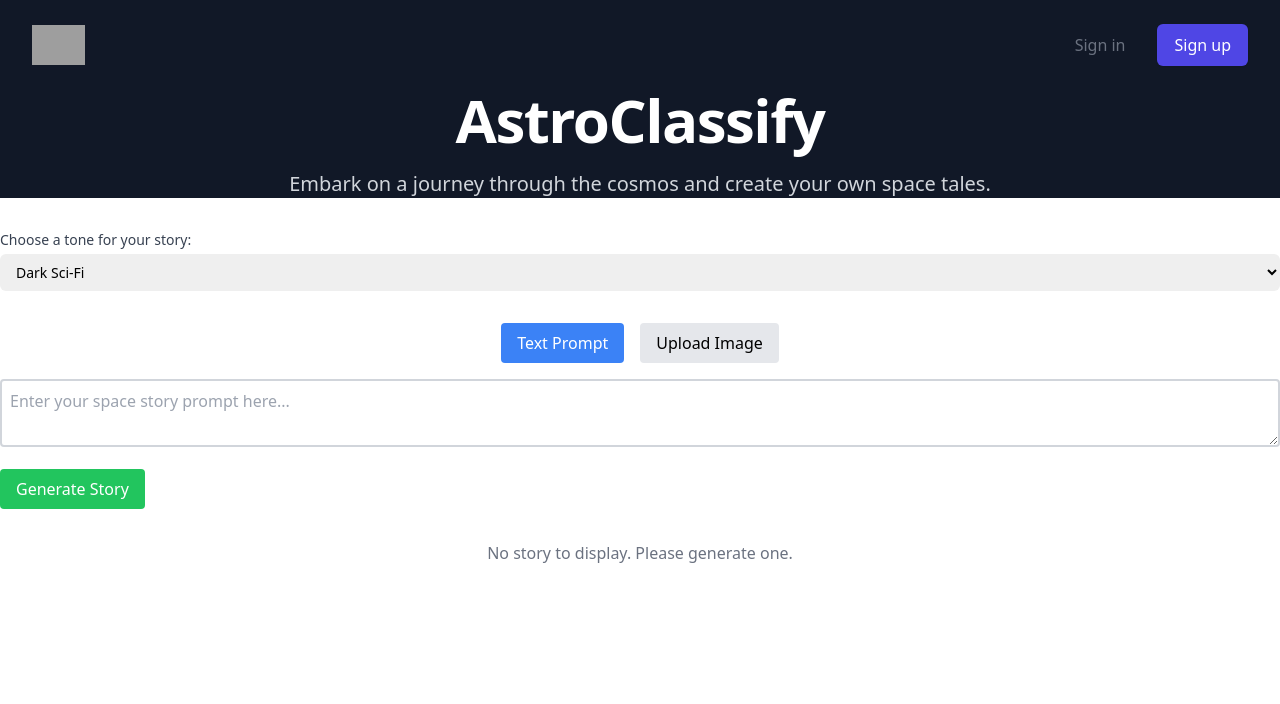
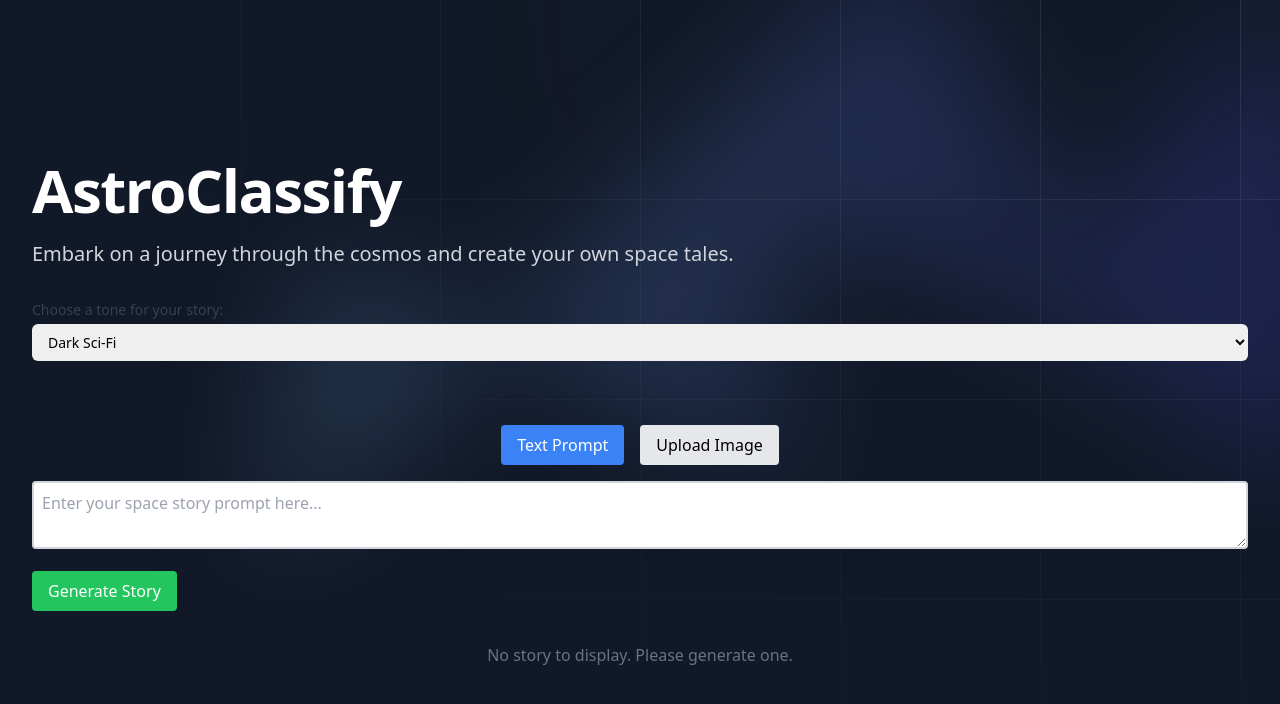
Before and after one commit to ryanhaticus/astrostory, a Next.js app: page / in a window 1280 px wide. Shown: the top 704 px of the page. Built offline with nearby package versions, Linux system fonts and the light colour scheme; grey boxes are pictures that could not be loaded.

Commit message:
feat: improved header

```diff
--- a/src/components/Header.tsx
+++ b/src/components/Header.tsx
@@ -1,6 +1,3 @@
-// components/Header.tsx
-//import { ChevronRightIcon } from '@heroicons/react/20/solid';
-
 interface HeaderProps {
   title: string;
   subtitle: string;
@@ -8,44 +5,14 @@ interface HeaderProps {
 
 const Header: React.FC<HeaderProps> = ({ title, subtitle }) => {
   return (
-    <div className="relative bg-gray-900">
-      {/* ... SVG background and decorative elements ... */}
-      <div className="relative z-10 mx-auto max-w-7xl px-4 sm:px-6 lg:px-8">
-        <div className="flex justify-between items-center py-6 md:justify-start md:space-x-10">
-          <div className="flex justify-start lg:w-0 lg:flex-1">
-            <a href="#">
-              <span className="sr-only">Your Company</span>
-              <img
-                className="h-8 w-auto sm:h-10"
-                src="https://tailwindui.com/img/logos/mark.svg?color=indigo&shade=500"
-                alt=""
-              />
-            </a>
-          </div>
-          <div className="hidden md:flex items-center justify-end md:flex-1 lg:w-0">
-            <a href="#" className="whitespace-nowrap text-base font-medium text-gray-500 hover:text-gray-900">
-              Sign in
-            </a>
-            <a
-              href="#"
-              className="ml-8 whitespace-nowrap inline-flex items-center justify-center px-4 py-2 border border-transparent rounded-md shadow-sm text-base font-medium text-white bg-indigo-600 hover:bg-indigo-700"
-            >
-              Sign up
-            </a>
-          </div>
-        </div>
-      </div>
-      <div className="mx-auto max-w-7xl px-4 sm:px-6">
-        <div className="text-center">
-          <h1 className="text-4xl tracking-tight font-extrabold text-white sm:text-5xl md:text-6xl">
-            <span className="block xl:inline">{title}</span>
-          </h1>
-          <p className="mt-3 max-w-md mx-auto text-base text-gray-300 sm:text-lg md:mt-5 md:text-xl md:max-w-3xl">
-            {subtitle}
-          </p>
-        </div>
-      </div>
-    </div>
+    <>
+      <h1 className="text-4xl tracking-tight font-extrabold text-white sm:text-5xl md:text-6xl">
+        {title}
+      </h1>
+      <p className="mt-3 text-base text-gray-300 sm:text-lg md:mt-5 md:text-xl">
+        {subtitle}
+      </p>
+    </>
   );
 };
 
--- a/src/pages/index.tsx
+++ b/src/pages/index.tsx
@@ -1,49 +1,88 @@
-import React, { useState } from 'react';
-import Header from '../components/Header';
-import StoryInput from '../components/StoryInput';
-import StoryDisplay from '../components/StoryDisplay';
-import ToneSelection from '../components/ToneSelection'; // Import the ToneSelection component
+import React, { useState } from "react";
+import Header from "../components/Header";
+import StoryInput from "../components/StoryInput";
+import StoryDisplay from "../components/StoryDisplay";
+import ToneSelection from "../components/ToneSelection"; // Import the ToneSelection component
 
 const Home = () => {
-  const [textPrompt, setTextPrompt] = useState('');
+  const [textPrompt, setTextPrompt] = useState("");
   const [uploadedImages, setUploadedImages] = useState<FileList | null>(null);
-  const [selectedTone, setSelectedTone] = useState('');
+  const [selectedTone, setSelectedTone] = useState("");
 
   const handleTextSubmit = (text: string) => {
-    console.log('Text submitted:', text);
+    console.log("Text submitted:", text);
     setTextPrompt(text);
   };
 
   const handleImagesSubmit = (images: FileList | null) => {
-    console.log('Images submitted:', images);
+    console.log("Images submitted:", images);
     setUploadedImages(images);
   };
 
   const handleToneSelect = (tone: string) => {
-    console.log('Tone selected:', tone);
+    console.log("Tone selected:", tone);
     setSelectedTone(tone);
   };
 
   return (
-    <>
+    <div className="min-h-screen relative isolate overflow-hidden bg-gray-900">
+      <svg
+        className="absolute inset-0 -z-10 h-full w-full stroke-white/10 [mask-image:radial-gradient(100%_100%_at_top_right,white,transparent)]"
+        aria-hidden="true"
+      >
+        <defs>
+          <pattern
+            id="983e3e4c-de6d-4c3f-8d64-b9761d1534cc"
+            width={200}
+            height={200}
+            x="50%"
+            y={-1}
+            patternUnits="userSpaceOnUse"
+          >
+            <path d="M.5 200V.5H200" fill="none" />
+          </pattern>
+        </defs>
+        <svg x="50%" y={-1} className="overflow-visible fill-gray-800/20">
+          <path
+            d="M-200 0h201v201h-201Z M600 0h201v201h-201Z M-400 600h201v201h-201Z M200 800h201v201h-201Z"
+            strokeWidth={0}
+          />
+        </svg>
+        <rect
+          width="100%"
+          height="100%"
+          strokeWidth={0}
+          fill="url(#983e3e4c-de6d-4c3f-8d64-b9761d1534cc)"
+        />
+      </svg>
+      <div
+        className="absolute left-[calc(50%-4rem)] top-10 -z-10 transform-gpu blur-3xl sm:left-[calc(50%-18rem)] lg:left-48 lg:top-[calc(50%-30rem)] xl:left-[calc(50%-24rem)]"
+        aria-hidden="true"
+      >
+        <div
+          className="aspect-[1108/632] w-[69.25rem] bg-gradient-to-r from-[#80caff] to-[#4f46e5] opacity-20"
+          style={{
+            clipPath:
+              "polygon(73.6% 51.7%, 91.7% 11.8%, 100% 46.4%, 97.4% 82.2%, 92.5% 84.9%, 75.7% 64%, 55.3% 47.5%, 46.5% 49.4%, 45% 62.9%, 50.3% 87.2%, 21.3% 64.1%, 0.1% 100%, 5.4% 51.1%, 21.4% 63.9%, 58.9% 0.2%, 73.6% 51.7%)",
+          }}
+        />
+      </div>
+      <div className="mx-auto max-w-7xl px-6 pb-24 pt-10 sm:pb-32 lg:flex flex-col lg:px-8 lg:py-40">
         <Header
           title="AstroClassify"
           subtitle="Embark on a journey through the cosmos and create your own space tales."
         />
 
-      {/* Integrate the ToneSelection component */}
         <ToneSelection onToneSelect={handleToneSelect} />
 
         <StoryInput
           onTextSubmit={handleTextSubmit}
           onImagesSubmit={handleImagesSubmit}
         />
-      <StoryDisplay
-        textPrompt={textPrompt}
-        uploadedImages={uploadedImages}
-        selectedTone={selectedTone} // Pass the selected tone to StoryDisplay
-      />
-    </>
+        <StoryDisplay textPrompt={textPrompt} uploadedImages={uploadedImages} />
+      </div>
+      <div className="mx-auto mt-16 flex max-w-2xl sm:mt-24 lg:ml-10 lg:mr-0 lg:mt-0 lg:max-w-none lg:flex-none xl:ml-32"></div>
+    </div>
   );
 };
 
```
Lines whose indentation alone changed are shown as unchanged.
